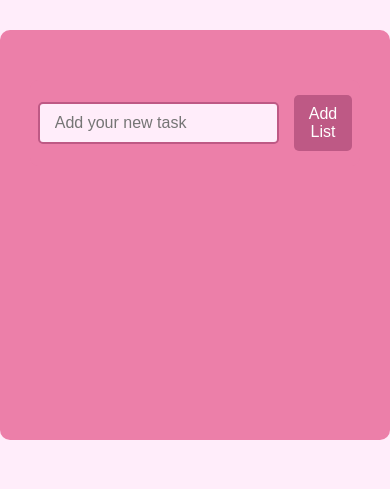
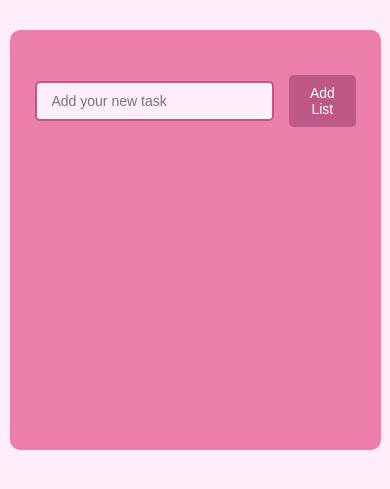
Before and after one commit to snehalkhater/to-do-app, a plain HTML site: page index.html in a window 390 px wide. Shown: the part 83-572 px from the top of the page. Drawn offline with Linux system fonts and the light colour scheme.

Commit message:
Update index.html
for mobile screen css

```diff
--- a/index.html
+++ b/index.html
@@ -89,6 +89,23 @@
     box-shadow: 0 0 0 4px #FFEDFA,
     0 0 0 8px #BE5985;
   }
+    @media screen and (max-width: 780px) {
+    .container {
+      width: 90%;
+      height: 400px;
+      padding: 10px;
+    }
+
+    .task-input {
+      width: 70%;
+      font-size: 14px;
+    }
+
+    .add-button {
+      padding: 10px 10px;
+      font-size: 14px;
+    }
+  }
 
 </style>
 <body>
```
